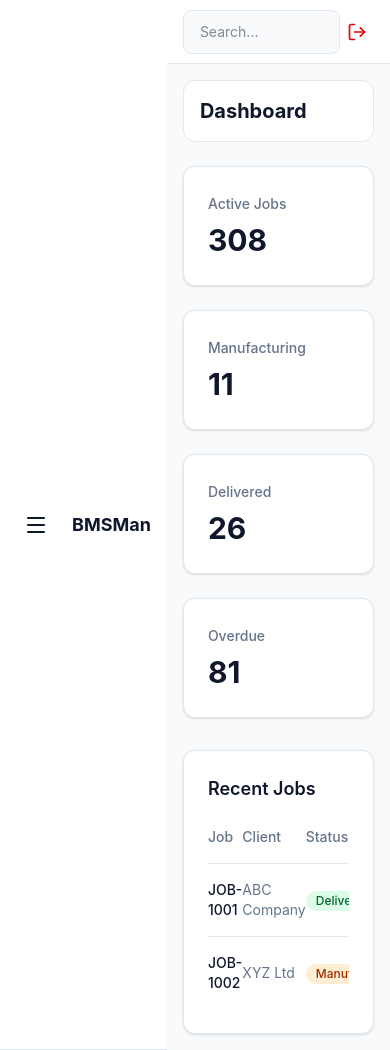
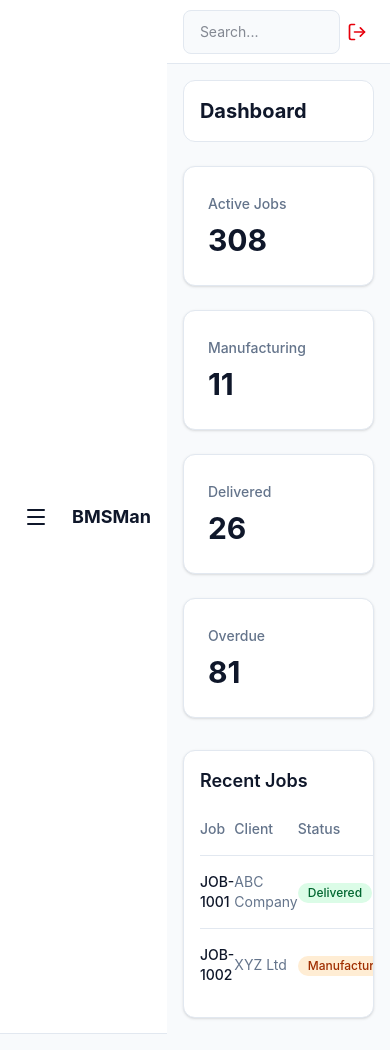
Before and after one commit to sourabh7373/bmsman, a Next.js app: page /dashboard in a window 390 px wide. Built offline with nearby package versions, Linux system fonts and the light colour scheme.

Commit message:
mobile optimized

```diff
--- a/app/dashboard/page.tsx
+++ b/app/dashboard/page.tsx
@@ -5,24 +5,24 @@ import PageHeader from "@/components/PageHeader";
 
 export default function Dashboard() {
   return (
-    <div className="flex min-h-screen bg-background">
+    <div className="flex min-h-screen bg-background w-full overflow-x-hidden">
       <Sidebar />
-      <div className="flex-1 flex flex-col">
+      <div className="flex-1 flex flex-col w-full min-w-0">
         <Topbar />
-        <main className="p-4 lg:p-8">
+        <main className="p-4 lg:p-8 w-full">
           <PageHeader title="Dashboard" showBack={false} />
 
-          <div className="grid grid-cols-1 md:grid-cols-2 lg:grid-cols-4 gap-6">
+          <div className="grid grid-cols-1 sm:grid-cols-2 lg:grid-cols-4 gap-6">
             <StatsCard title="Active Jobs" value="308" />
             <StatsCard title="Manufacturing" value="11" />
             <StatsCard title="Delivered" value="26" />
             <StatsCard title="Overdue" value="81" />
           </div>
 
-          <div className="mt-8 bg-card border border-border rounded-xl shadow-sm p-6">
+          <div className="mt-8 bg-card border border-border rounded-xl shadow-sm p-4 sm:p-6">
             <h2 className="text-lg font-semibold text-foreground mb-6">Recent Jobs</h2>
-            <div className="overflow-x-auto">
-              <table className="w-full text-sm">
+            <div className="overflow-x-auto -mx-4 sm:mx-0 px-4 sm:px-0">
+              <table className="w-full text-sm min-w-[500px]">
                 <thead>
                   <tr className="border-b border-border text-muted">
                     <th className="text-left pb-4 font-medium">Job</th>
```
